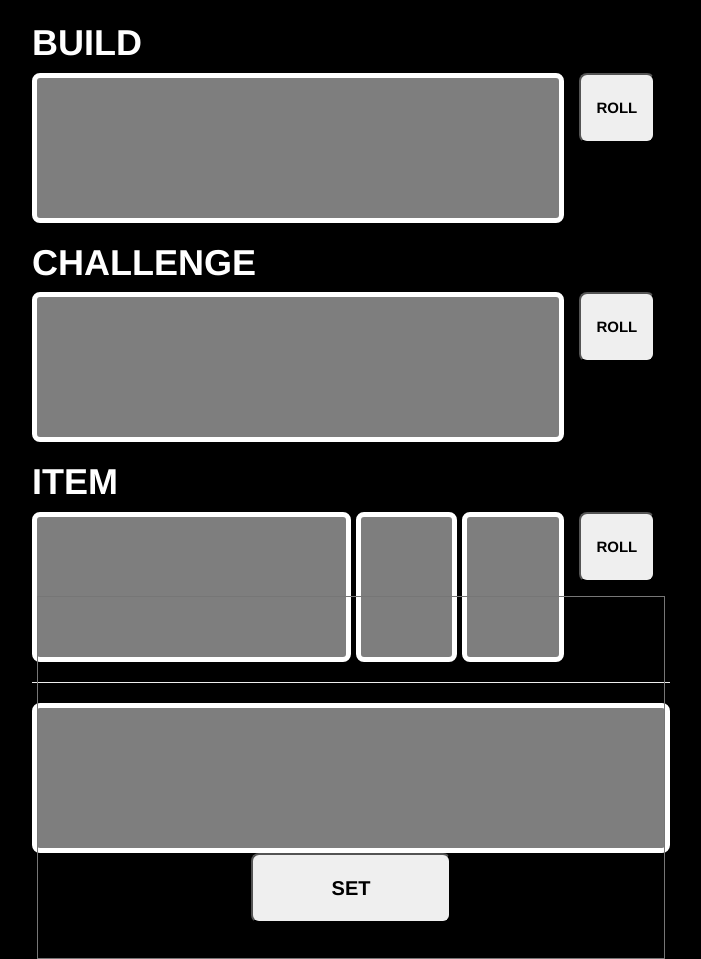
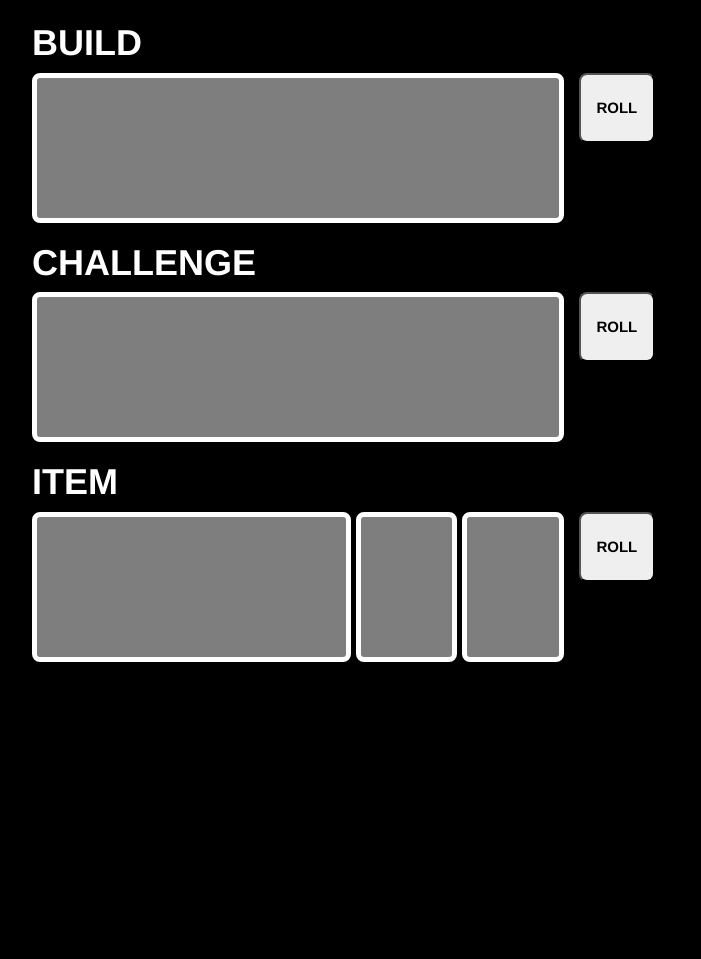
Before and after one commit to BerenyiPeti/dbd_challenge, a plain HTML site: page index.html in a window 1280 px wide. Shown: the part 223-1182 px from the top of the page, without its empty margins (289-990 px from the left). After the commit the page ends 901 px from the top, so only its background shows below. Drawn offline with nearby package versions, Linux system fonts and the light colour scheme.

Commit message:
textarea bug javítva

```diff
--- a/index.html
+++ b/index.html
@@ -80,12 +80,12 @@
                 </div>
             </div>
         </div>
-        <div class="row" id="uniqueDiv">
+        <div class="row" id="uniqueDiv" style="display: none;">
             <hr>
             <div class="col-md-12" style="padding: 0;">
                 <div class="row tarolo">
                     <textarea name="" id="ta" cols="30" rows="10"
-                        style="background: none; resize: none; min-width: 100%; font-size: 25px;"></textarea>
+                        style="background: none; resize: none; min-width: 100%; font-size: 25px; height: 100%;" maxlength="198"></textarea>
                 </div>
             </div>
             <div class="col-md-12">
```
